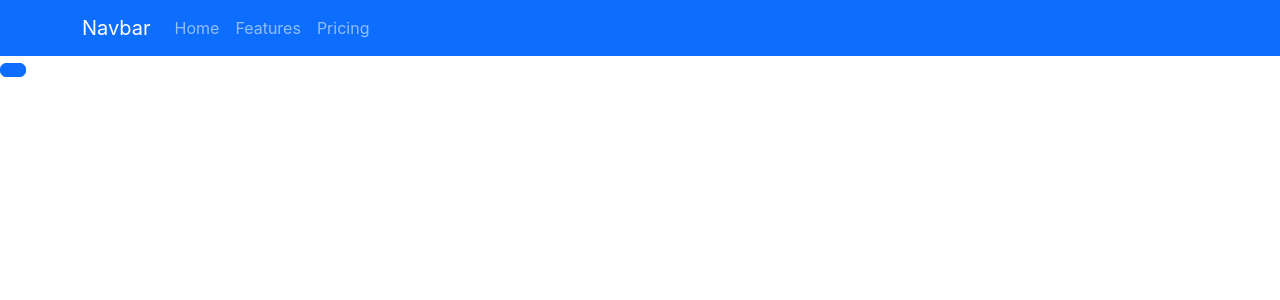
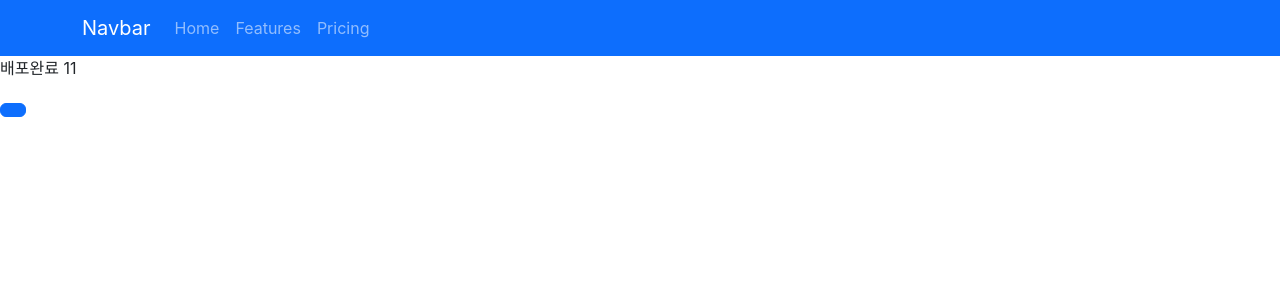
Before and after one commit to wogh0424/Tripgago-front, a React (Create React App) app: page / in a window 1280 px wide. Shown: the top 300 px of the page. Built offline with nearby package versions, Linux system fonts and the light colour scheme; no server answers.

Commit message:
'배포테스트'

```diff
--- a/src/App.js
+++ b/src/App.js
@@ -61,6 +61,7 @@ class App extends Component {
         return(
             <div>
                 <ColorSchemesExample />
+                <p>배포완료 11</p>
                 <Example />
             </div>
         )
```
